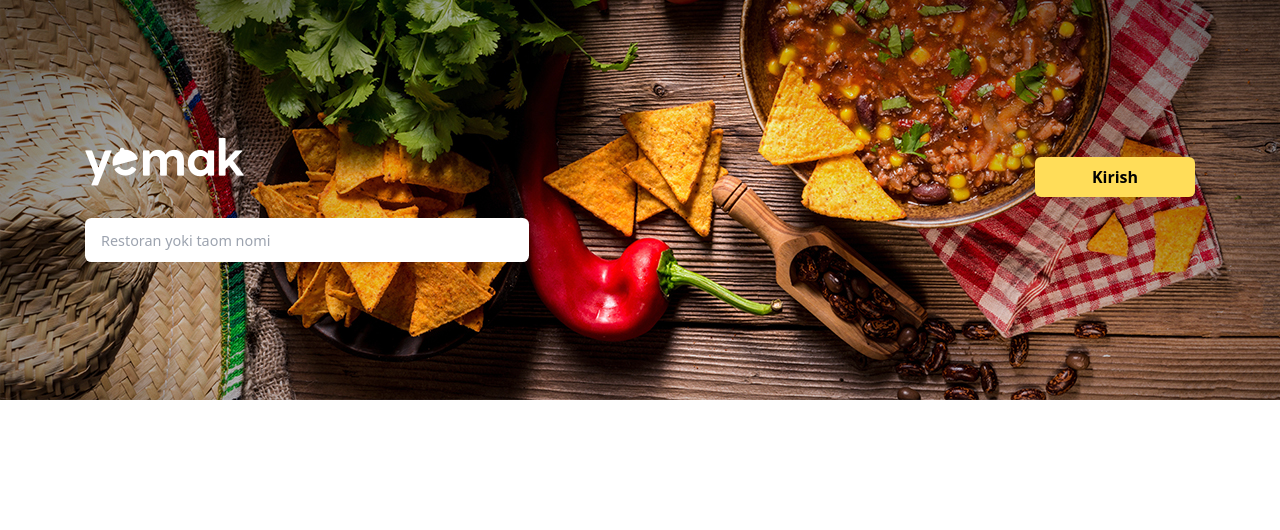
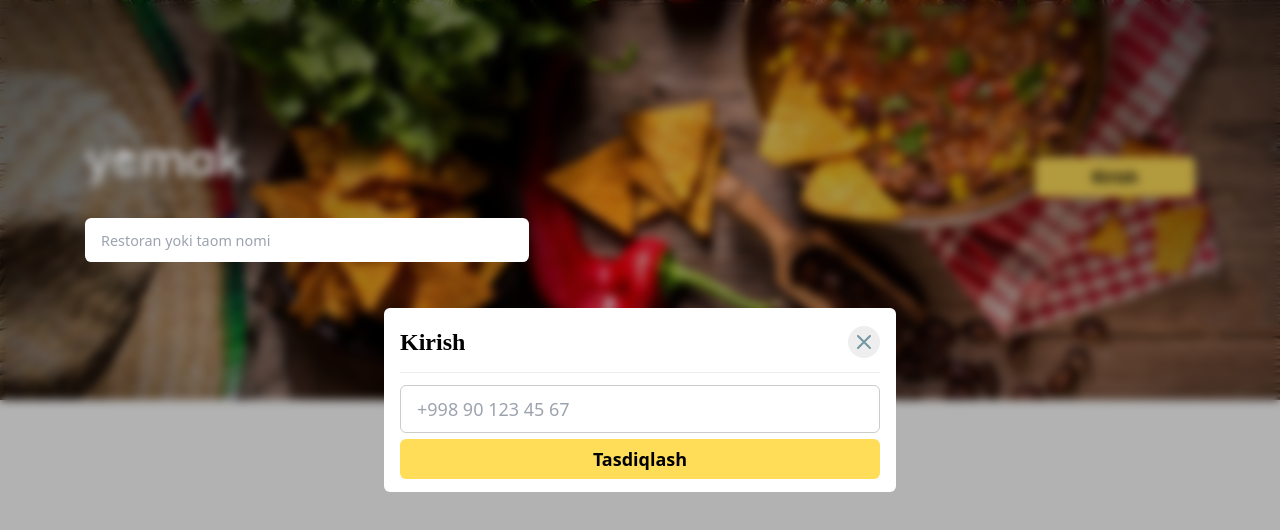
Before and after one commit to ABU-FRONTEND/yemak, a React (Vite) app: page / in a window 1280 px wide. Both pictures are taken after a click on the button "Kirish". Shown: the top 530 px of the page. Built offline with nearby package versions, Linux system fonts and the light colour scheme.

Commit message:
added state managment and register

```diff
--- a/package.json
+++ b/package.json
@@ -10,8 +10,10 @@
     "preview": "vite preview"
   },
   "dependencies": {
+    "@reduxjs/toolkit": "^2.2.5",
     "react": "^18.3.1",
-    "react-dom": "^18.3.1"
+    "react-dom": "^18.3.1",
+    "react-redux": "^9.1.2"
   },
   "devDependencies": {
     "@types/react": "^18.3.3",
--- a/src/App.tsx
+++ b/src/App.tsx
@@ -1,8 +1,10 @@
 import Header from "./components/Header/Header"
+import { Register } from "./components/Register/Register"
 const App: React.FC = (): JSX.Element => {
     return (
         <div className='text-[40px]'>
-            <Header/>
+            <Header />
+            <Register />
         </div>
     )
 }
--- /dev/null
+++ b/src/app/store.ts
@@ -0,0 +1,13 @@
+import { configureStore } from '@reduxjs/toolkit';
+import modalReducer from '../features/modal/modalSlice';
+
+const store: any = configureStore({
+    reducer: {
+        modal: modalReducer,
+    },
+});
+
+export type RootState = ReturnType<typeof store.getState>;
+export type AppDispatch = typeof store.dispatch;
+
+export default store;
--- a/src/components/Header/Header.tsx
+++ b/src/components/Header/Header.tsx
@@ -1,18 +1,22 @@
 import { FC } from "react"
 import { styles } from "../../styles"
 import { useState } from "react"
+import { useDispatch } from 'react-redux';
+import { AppDispatch } from '../../app/store';
+import { setOpen } from '../../features/modal/modalSlice';
 const Header: FC = () => {
-    const [isOpen, setIsOpen] = useState<boolean>(false)
+    const [isOpenInp, setIsOpenInp] = useState<boolean>(false)
+    const dispatch = useDispatch<AppDispatch>();
     return (
         <header className=" bg-header flex items-center h-[400px] bg-no-repeat bg-cover" >
             <div className={`${styles.container} flex justify-between`}>
                 <div className=" w-full max-w-[444px]">
                     <img src={`./src/assets/img/Logos.png`} alt="logo" className="pb-[15px]" />
-            <input type="text" onFocus={() => setIsOpen(true)} onBlur={() => setIsOpen(false)} placeholder="Restoran yoki taom nomi" className=" w-full h-[2.8rem] outline-none rounded-[6.4px] z-30 relative px-[1rem] text-[0.9rem]"/>
-            {isOpen && <span className="absolute cursor-pointer top-0 right-0 w-full h-screen bg-[rgba(0,0,0,.5)]"></span>}
+                    <input type="text" onFocus={() => setIsOpenInp(true)} onBlur={() => setIsOpenInp(false)} placeholder="Restoran yoki taom nomi" className=" w-full h-[2.8rem] outline-none rounded-[6.4px] z-30 relative px-[1rem] text-[0.9rem]" />
+                    {isOpenInp && <span className="absolute cursor-pointer top-0 right-0 w-full h-screen bg-[rgba(0,0,0,.5)]"></span>}
                 </div>
                 <div>
-                <button className=" w-[10rem] font-semibold text-[1rem] h-[40px] rounded-[6px] py-[1px] bg-[#ffdd59]">Kirish</button>
+                    <button onClick={() => dispatch(setOpen(true))} className=" w-[10rem] font-semibold text-[1rem] h-[40px] rounded-[6px] py-[1px] bg-[#ffdd59]">Kirish</button>
                 </div>
             </div>
         </header>
--- /dev/null
+++ b/src/components/Register/Register.tsx
@@ -0,0 +1,32 @@
+import { useSelector, useDispatch } from 'react-redux';
+import { RootState, AppDispatch } from '../../app/store';
+import { setOpen } from '../../features/modal/modalSlice';
+
+export const Register: React.FC = (): JSX.Element => {
+    const isOpen = useSelector((state: RootState) => state.modal.isOpen);
+    const dispatch = useDispatch<AppDispatch>();
+
+    return (
+        <>
+            {isOpen ?
+                <div className="absolute top-0 left-0 h-full w-full bg-[#0000004d] backdrop-blur-[5px] z-10 flex flex-col justify-center items-center">
+                    <div className="flex flex-col w-[100%] max-w-[40%] p-[1rem] rounded-[6px] bg-white items-center h-[184px]">
+                        <form className="flex flex-col w-full">
+                            <div className="flex items-center justify-between">
+                                <p className="text-[24px] font-[700] font-[Poppins]">Kirish</p>
+                                <span onClick={() => dispatch(setOpen(false))} className="cursor-pointer bg-[#eee] rounded-full p-1">
+                                    <svg className="h-6 w-6" xmlns="http://www.w3.org/2000/svg" fill="none" viewBox="0 0 24 24" stroke="currentColor" aria-hidden="true">
+                                        <path stroke="RGBA(0,69,92,0.52)" strokeLinecap="round" strokeLinejoin="round" strokeWidth="2" d="M6 18L18 6M6 6l12 12" />
+                                    </svg>
+                                </span>
+                            </div>
+                            <hr className="w-full h-0 my-3 border-0 border-t-[1px] border-[#eee]" />
+                            <input className="w-full border-[1px] mb-[0.375rem] border-[#ccc] h-[48px] rounded-[6px] text-lg outline-none px-[1rem]" type="text" placeholder="+998 90 123 45 67" />
+                            <button className="w-full h-[40px] rounded-[6px] text-lg bg-[#ffdd59] font-semibold">Tasdiqlash</button>
+                        </form>
+                    </div>
+                </div>
+                : null}
+        </>
+    )
+}
--- /dev/null
+++ b/src/features/modal/modalSlice.ts
@@ -0,0 +1,23 @@
+import { createSlice, PayloadAction } from '@reduxjs/toolkit';
+
+interface ModalState {
+    isOpen: boolean;
+}
+
+const initialState: ModalState = {
+    isOpen: false,
+};
+
+const modalSlice = createSlice({
+    name: 'modal',
+    initialState,
+    reducers: {
+        setOpen: (state, action: PayloadAction<boolean>) => {
+            state.isOpen = action.payload;
+        },
+    },
+});
+
+export const { setOpen } = modalSlice.actions;
+
+export default modalSlice.reducer;
--- a/src/index.css
+++ b/src/index.css
@@ -1,3 +1,9 @@
 @tailwind base;
 @tailwind components;
 @tailwind utilities;
+
+* {
+    margin: 0;
+    padding: 0;
+    box-sizing: border-box;
+}
--- a/src/main.tsx
+++ b/src/main.tsx
@@ -2,9 +2,12 @@ import React from 'react'
 import ReactDOM from 'react-dom/client'
 import App from './App.tsx'
 import './index.css'
-
+import { Provider } from 'react-redux'
+import store from './app/store.ts'
 ReactDOM.createRoot(document.getElementById('root')!).render(
     <React.StrictMode>
-        <App />
+        <Provider store={store}>
+            <App />
+        </Provider>
     </React.StrictMode>,
 )
```
Also changed, not shown: 1 other file (tests, documents, lock files or other folders). Lines whose indentation alone changed are shown as unchanged.
